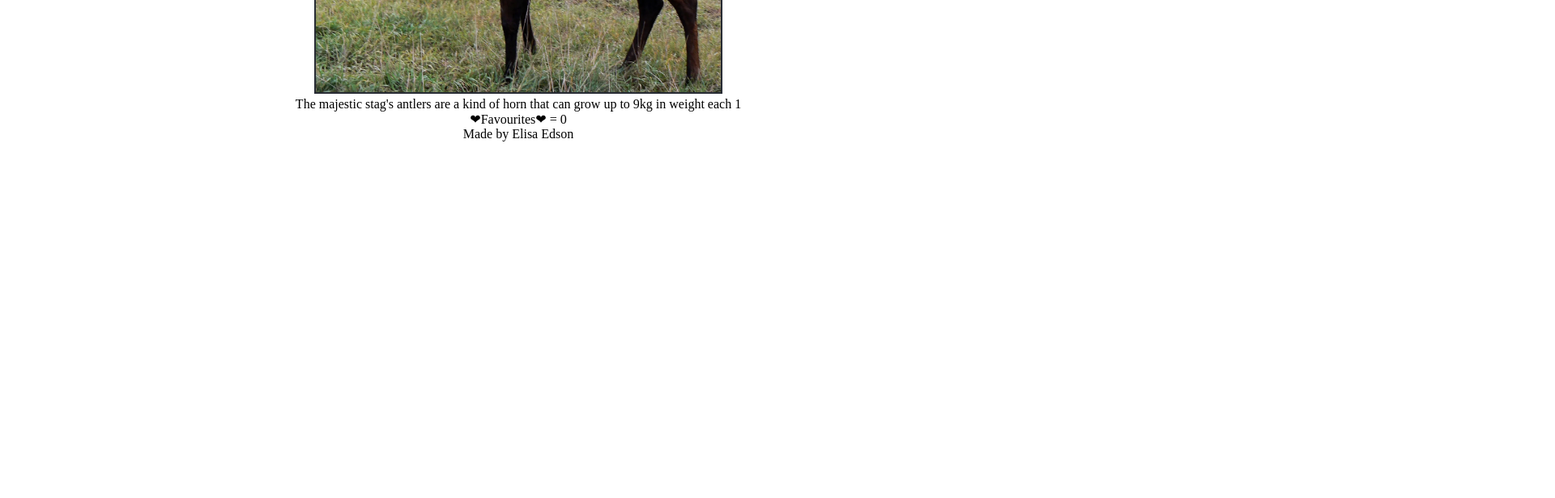
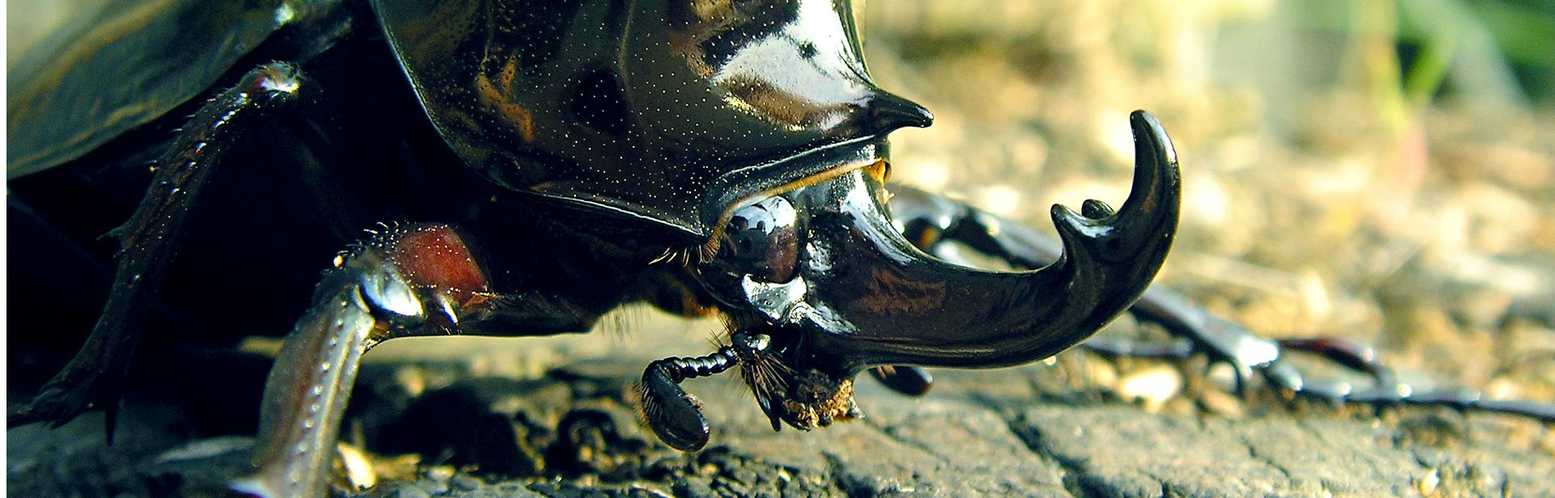
Before and after one commit to ClownMaidLifestyle/horned-beasts, a React (Create React App) app: page / in a window 1280 px wide. Shown: the part 900-1516 px from the top of the page at 81% size, 1920 px wide, since content can reach past the window. Before the commit the page ends 1083 px from the top, so only its background shows below. Built offline with nearby package versions, Linux system fonts and the light colour scheme.

Commit message:
images display properly

```diff
--- a/src/App.js
+++ b/src/App.js
@@ -1,6 +1,7 @@
 import './App.css';
 import Header from './header.js'
 import Main from './main.js'
+
 import Footer from './footer.js'
 
 function App() {
@@ -8,7 +9,7 @@ function App() {
     <div className="App">
       <Header />
       <Main />
-      <Footer />
+      <Footer/>
     </div>
   );
 }
--- a/src/beast.js
+++ b/src/beast.js
@@ -1,26 +1,30 @@
 import React from 'react';
 import { useState } from 'react';
 
+import ImagePopup from './modals/imagepopup.js';
 
 
-export default function Beast({title,imageUrl,description, beastNumber}) {
-  let [favourites, setFavourites] = useState([0,0]);
+export default function Beast({title,imageUrl,description, beastId}) {
+  let [favourites, setFavourites] = useState(0);
 
 
   function HandleFavourites(imageIndex){
     console.log(imageIndex);
     console.log(favourites);
-    setFavourites(favourites.map((favourite) => favourite + 1));
+    setFavourites(favourites => favourites + 1);
     console.log("favourites function running!!!!!!!!!!");
   }
   return (
     <div>
         <h2>{title}</h2>
         <div>
-            <img className="hornImage" onClick={() =>HandleFavourites(beastNumber)} src={imageUrl} alt="a horned beast!"/>
+            <img className="hornImage" onClick={() => HandleFavourites()} src={imageUrl} alt="a horned beast!"/>
+            {console.log(imageUrl)}
         </div>
-        <span>{description} {beastNumber}</span>
-        <div>❤Favourites❤ = {favourites[beastNumber]}</div>
+        <span>{description}</span>
+        <div>❤Favourites❤ = {favourites}</div>
+
+        <ImagePopup imageSrc={beastId}/>
     </div>
   )
 }
--- a/src/main.js
+++ b/src/main.js
@@ -1,7 +1,7 @@
 import React from 'react';
 import Beast from './beast.js';
 import Beetle from './images/Beetle.jpg';
-import Elf from './images/Elk.jpg';
+import Elk from './images/Elk.jpg';
 
 
 export default function Main(){
@@ -11,13 +11,13 @@ export default function Main(){
         title="The Rhino Beetle"
         imageUrl={Beetle}
         description="These insects use their horns to fight rivals and display their prowess to mates"
-        beastNumber={0}/>
+        beastId={Beetle}/>
 
         <Beast
         title="The Elk"
-        imageUrl={Elf}
+        imageUrl={Elk}
         description="The majestic stag's antlers are a kind of horn that can grow up to 9kg in weight each"
-         beastNumber={1}/>
+         beastId={Elk}/>
     </main>
   )
 }
--- a/src/modals/imagepopup.js
+++ b/src/modals/imagepopup.js
@@ -1,10 +1,12 @@
 import React from 'react'
 
 export default function ImagePopup(imageSrc) {
-    const imageSrcImsotired = imageSrc[imageSrc]
+    const imageSrcImsotired = imageSrc
+    console.log(imageSrc["imageSrc"])
+    console.log("i'm so tired + " +imageSrcImsotired);
   return (
     <div>
-        <img className="popUpImage" src={imageSrcImsotired} alt="a Horned beast!!!"/>
+        <img className="popUpImage" src={`${imageSrc["imageSrc"]}`} alt="a Horned beast!!!"/>
     </div>
   )
 }
```
